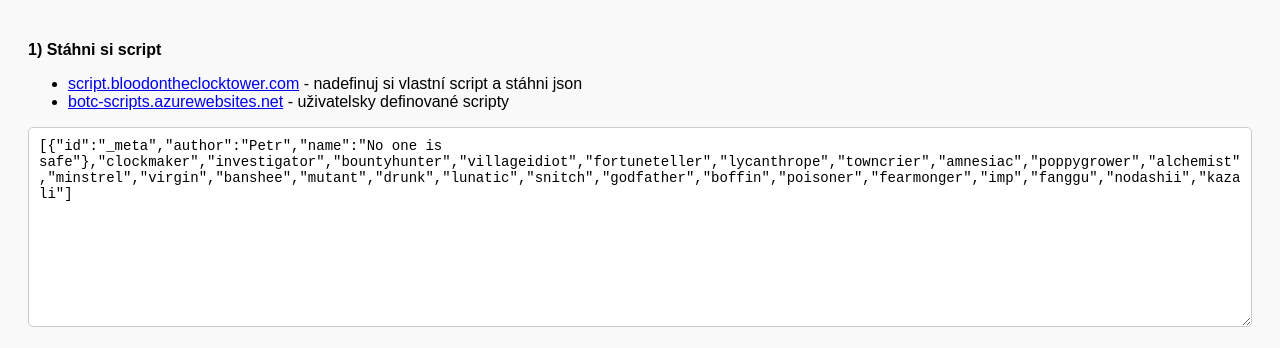
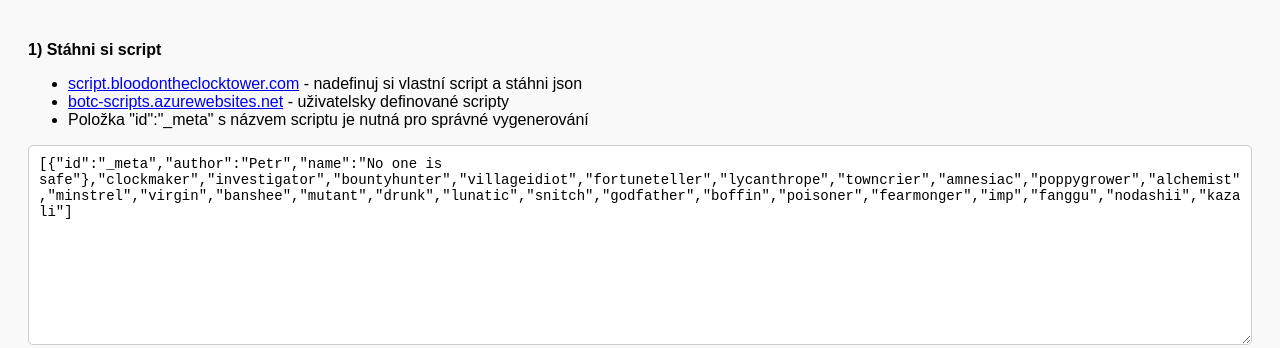
Before and after one commit to TellusCZ/botc-script-generator, a plain HTML site: page index.html in a window 1280 px wide. Shown: the part 168-516 px from the top of the page. Drawn offline with nearby package versions, Linux system fonts and the light colour scheme.

Commit message:
Update index.html

```diff
--- a/index.html
+++ b/index.html
@@ -223,8 +223,9 @@ input[type="file"]::file-selector-button:hover {
   <ul>
   <li><a href="https://script.bloodontheclocktower.com/" target="_blank">script.bloodontheclocktower.com</a> - nadefinuj si vlastní script a stáhni json </li>
   <li><a href="https://botc-scripts.azurewebsites.net/" target="_blank">botc-scripts.azurewebsites.net</a> - uživatelsky definované scripty</li>
+  <li>Položka "id":"_meta" s názvem scriptu je nutná pro správné vygenerování</li>
   </ul>
-  <textarea id="scriptJson" placeholder='Takto vypadá např. Trouble Brewing: [{"id":"washerwoman"},{"id":"librarian"},{"id":"investigator"},{"id":"chef"},{"id":"empath"},{"id":"fortune_teller"},{"id":"undertaker"},{"id":"monk"},{"id":"ravenkeeper"},{"id":"virgin"},{"id":"slayer"},{"id":"soldier"},{"id":"mayor"},{"id":"butler"},{"id":"drunk"},{"id":"recluse"},{"id":"saint"},{"id":"poisoner"},{"id":"spy"},{"id":"scarlet_woman"},{"id":"baron"},{"id":"imp"}]'></textarea>
+  <textarea id="scriptJson" placeholder='Takto vypadá např. Trouble Brewing: [{"id":"_meta","author":"Pandemonium Institute","name":"Trouble Brewing"}{"id":"washerwoman"},{"id":"librarian"},{"id":"investigator"},{"id":"chef"},{"id":"empath"},{"id":"fortune_teller"},{"id":"undertaker"},{"id":"monk"},{"id":"ravenkeeper"},{"id":"virgin"},{"id":"slayer"},{"id":"soldier"},{"id":"mayor"},{"id":"butler"},{"id":"drunk"},{"id":"recluse"},{"id":"saint"},{"id":"poisoner"},{"id":"spy"},{"id":"scarlet_woman"},{"id":"baron"},{"id":"imp"}]'></textarea>
         <!--<label for="rolesJson">2) Roles JSON</label>-->
   <button onclick="loadRoles()" hidden>Načíst defaultní anglické role</button>
   <button onclick="loadRolesCZ()" hidden>Načíst defaultní české role</button>
```
